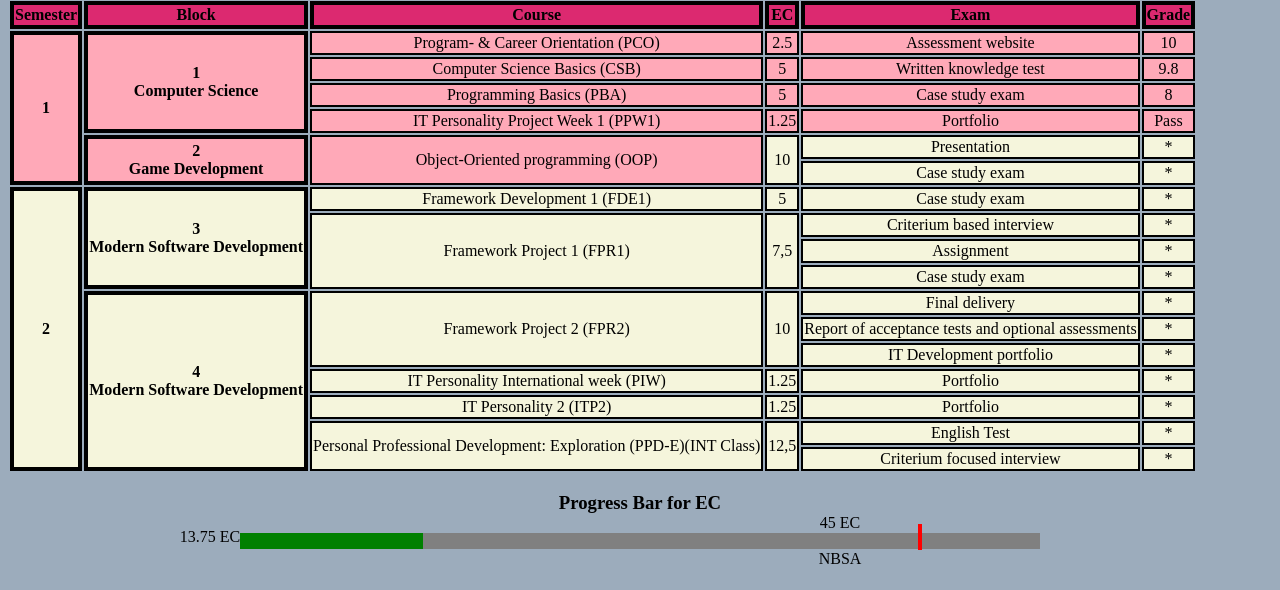
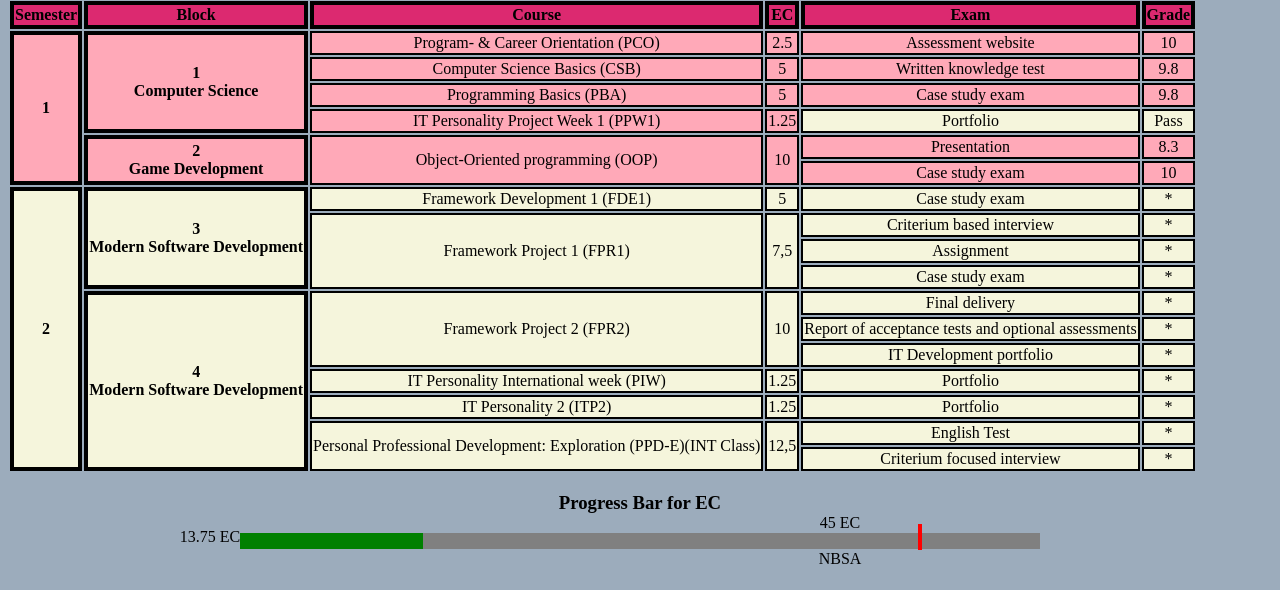
Before and after one commit to anafaraco01/anafaraco01.github.io, a website: page pages/dashboard.html in a window 1280 px wide. Shown: the part 300-890 px from the top of the page. Drawn offline with Linux system fonts and the light colour scheme; a web font is replaced by a local one.

Commit message:
2nd Quartile grades added

```diff
--- a/pages/dashboard.html
+++ b/pages/dashboard.html
@@ -56,24 +56,24 @@
           <td id="done">Programming Basics (PBA)</td>
           <td id="done">5</td>
           <td id="done">Case study exam</td>
-          <td id="done">8</td>
+          <td id="done">9.8</td>
         </tr>
         <tr>
           <td id="done">IT Personality Project Week 1 (PPW1)</td>
           <td id="done">1.25</td>
-          <td id="done">Portfolio</td>
-          <td id="done">Pass</td>
+          <td>Portfolio</td>
+          <td>Pass</td>
         </tr>
         <tr><!--Block 2-->
           <td class="headings" rowspan="2" id="done">2<br>Game Development</td>
           <td rowspan="2" id="done">Object-Oriented programming (OOP)</td>
-          <td rowspan="2">10</td>
-          <td>Presentation</td>
-          <td>*</td>
+          <td rowspan="2" id="done">10</td>
+          <td id="done">Presentation</td>
+          <td id="done">8.3</td>
         </tr>
         <tr>
-          <td>Case study exam</td>
-          <td>*</td>
+          <td id="done">Case study exam</td>
+          <td id="done">10</td>
         </tr>
         <tr><!--Block 3-->
           <td class="headings" rowspan="11">2</td>
```
